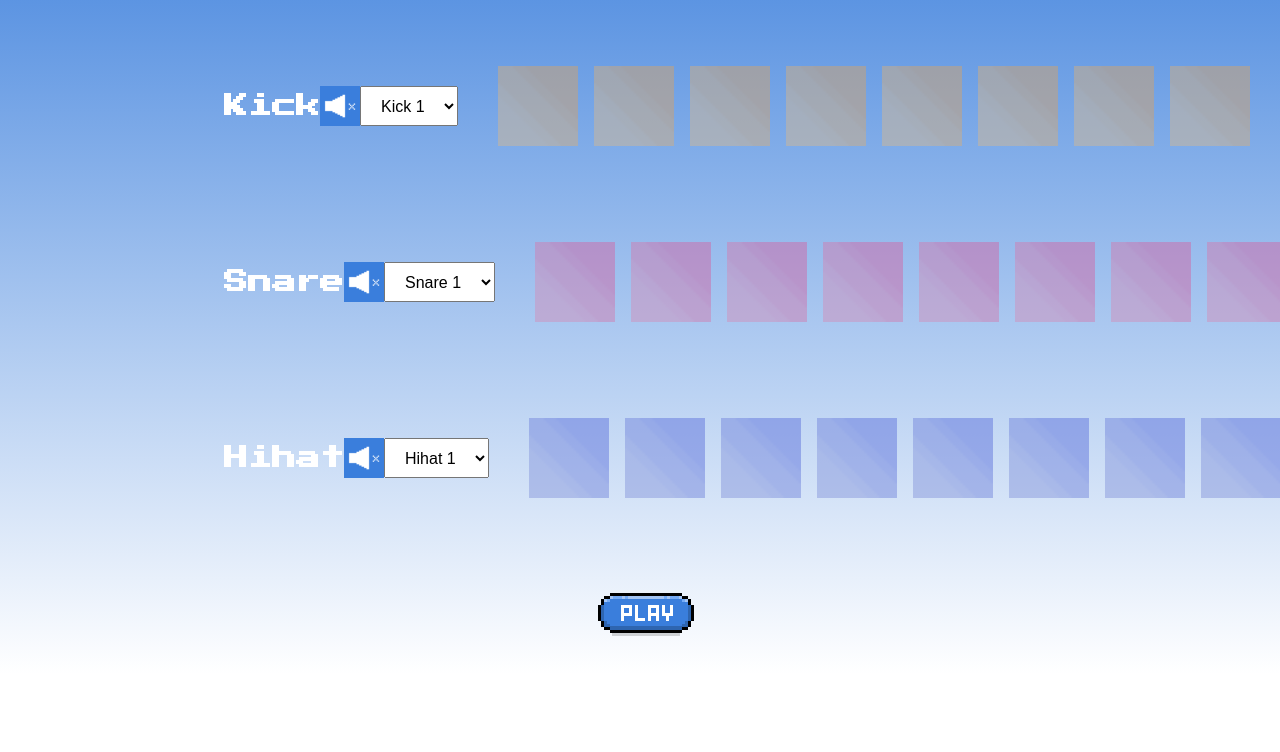
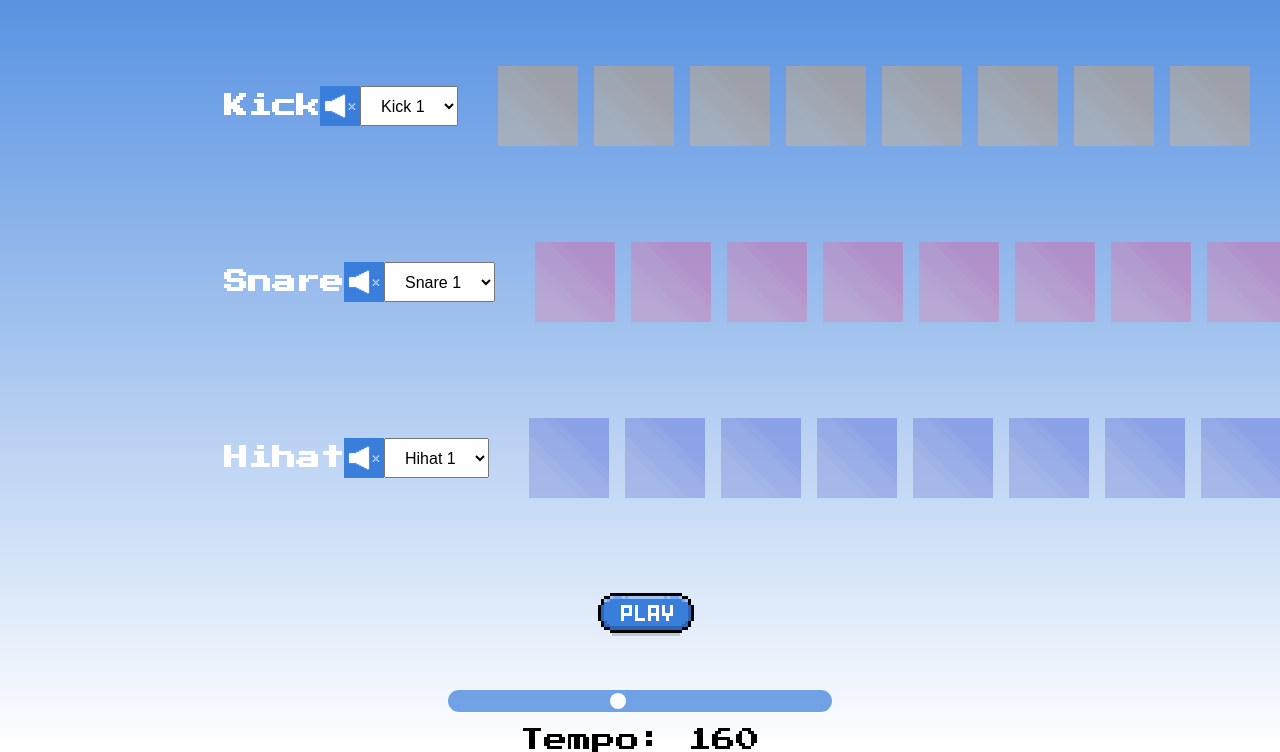
Before and after one commit to Dipsy974/8-beatmaker, a plain HTML site: page index.html in a window 1280 px wide. Shown: the part 142-894 px from the top of the page. Before the commit the page ends 816 px from the top, so only its background shows below. Drawn offline with Linux system fonts and the light colour scheme.

Commit message:
Tempo functionality added

```diff
--- a/apps/app.js
+++ b/apps/app.js
@@ -6,10 +6,11 @@ class DrumKit {
     this.snareAudio = document.querySelector(".snare-sound");
     this.hihatAudio = document.querySelector(".hihat-sound");
     this.index = 0;
-    this.bpm = 150;
+    this.bpm = 160;
     this.isPlaying = null;
     this.selects = document.querySelectorAll("select");
     this.muteBtns = document.querySelectorAll(".mute");
+    this.tempoSlider = document.querySelector(".tempo-slider");
   }
 
   repeat() {
@@ -44,19 +45,20 @@ class DrumKit {
       this.isPlaying = setInterval(() => {
         this.repeat();
       }, interval);
-      this.playBtn.src = "./img/stop.png";
     } else {
       clearInterval(this.isPlaying);
       this.isPlaying = null;
-      this.playBtn.src = "./img/play.png";
     }
   }
 
   updateBtn() {
     if (!this.isPlaying) {
       this.playBtn.src = "./img/stop.png";
+      //SET AN ACTIVE CLASS TO BE USED IN updateTempo
+      this.playBtn.classList.add("active");
     } else {
       this.playBtn.src = "./img/play.png";
+      this.playBtn.classList.remove("active");
     }
   }
 
@@ -109,6 +111,23 @@ class DrumKit {
       }
     }
   }
+
+  //CHANGE TEMPO TEXT AND BPM WHEN SLIDING
+  changeTempo(event) {
+    const tempoText = document.querySelector(".tempo-nb");
+    this.bpm = event.target.value;
+    tempoText.innerText = event.target.value;
+  }
+
+  //SET A NEW INSTANCE OF START WITH UPDATED TEMPO
+  updateTempo() {
+    clearInterval(this.isPlaying);
+    this.isPlaying = null;
+    const playBtn = document.querySelector(".play");
+    if (playBtn.classList.contains("active")) {
+      this.start();
+    }
+  }
 }
 
 const drumKit = new DrumKit();
@@ -129,14 +148,25 @@ drumKit.playBtn.addEventListener("click", () => {
   drumKit.start();
 });
 
+//CHANGE SOUND ACCORDING TO SELECT
 drumKit.selects.forEach((select) => {
   select.addEventListener("change", function (event) {
     drumKit.changeSound(event);
   });
 });
 
+//MUTE BUTTON EVENT
 drumKit.muteBtns.forEach((muteBtn) => {
   muteBtn.addEventListener("click", function (event) {
     drumKit.mute(event);
   });
 });
+
+//SLIDER EVENTS
+drumKit.tempoSlider.addEventListener("input", function (event) {
+  drumKit.changeTempo(event);
+});
+
+drumKit.tempoSlider.addEventListener("change", function (event) {
+  drumKit.updateTempo(event);
+});
--- a/index.html
+++ b/index.html
@@ -85,6 +85,16 @@
           </div>
         </div>
         <img src="./img/play.png" alt="playbutton" class="play" />
+        <div class="tempo">
+          <input
+            type="range"
+            class="tempo-slider"
+            max="300"
+            min="50"
+            value="160"
+          />
+          <p>Tempo: <span class="tempo-nb">160</span></p>
+        </div>
       </div>
 
       <audio src="./sounds/kick1.wav" class="kick-sound"></audio>
--- a/styles/style.scss
+++ b/styles/style.scss
@@ -148,6 +148,51 @@ select {
   font-size: 1rem;
 }
 
+.tempo {
+  width: 30%;
+  .tempo-slider {
+    padding: 0.2rem;
+    -webkit-appearance: none;
+    appearance: none;
+    margin: 1rem 0rem;
+    width: 100%;
+    position: relative;
+    background: #3a7edc;
+    border-radius: 1rem;
+    outline: none;
+    opacity: 0.7;
+    transition: opacity 0.2s;
+
+    &:hover {
+      opacity: 1;
+    }
+    &::-webkit-slider-thumb {
+      -webkit-appearance: none;
+      appearance: none;
+      width: 1rem;
+      height: 1rem;
+      border-radius: 1rem;
+      background: rgb(255, 255, 255);
+      cursor: pointer;
+    }
+    &::-moz-range-thumb {
+      -webkit-appearance: none;
+      appearance: none;
+      width: 1rem;
+      height: 1rem;
+      border-radius: 1rem;
+      background: rgb(255, 255, 255);
+      cursor: pointer;
+    }
+  }
+  p {
+    font-family: "Press Start 2P", sans-serif;
+
+    font-size: 1.5rem;
+    text-align: center;
+  }
+}
+
 @keyframes playTrack {
   from {
     transform: scale(1);
```
Also changed, not shown: styles/style.css.
